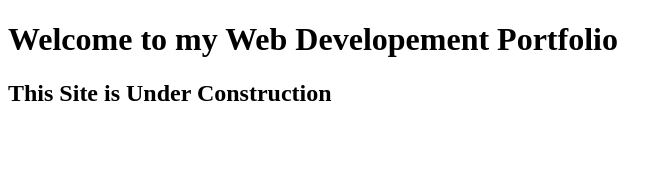
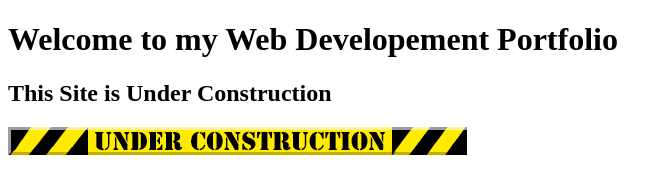
Before and after one commit to JimmyBlakemore/jimmyblakemore.tech, a plain HTML site: page index.html in a window 1280 px wide. Shown: the whole page, without its empty margins (0-672 px from the left). Drawn offline with Linux system fonts and the light colour scheme.

Commit message:
Update index.html

```diff
--- a/index.html
+++ b/index.html
@@ -9,5 +9,7 @@
     <h1>Welcome to my Web Developement Portfolio</h1>
 
     <h2>This Site is Under Construction</h2>
+
+    <img src="mamagnolia_acresunderconstruction.gif">
   </body>
 </html>
```
